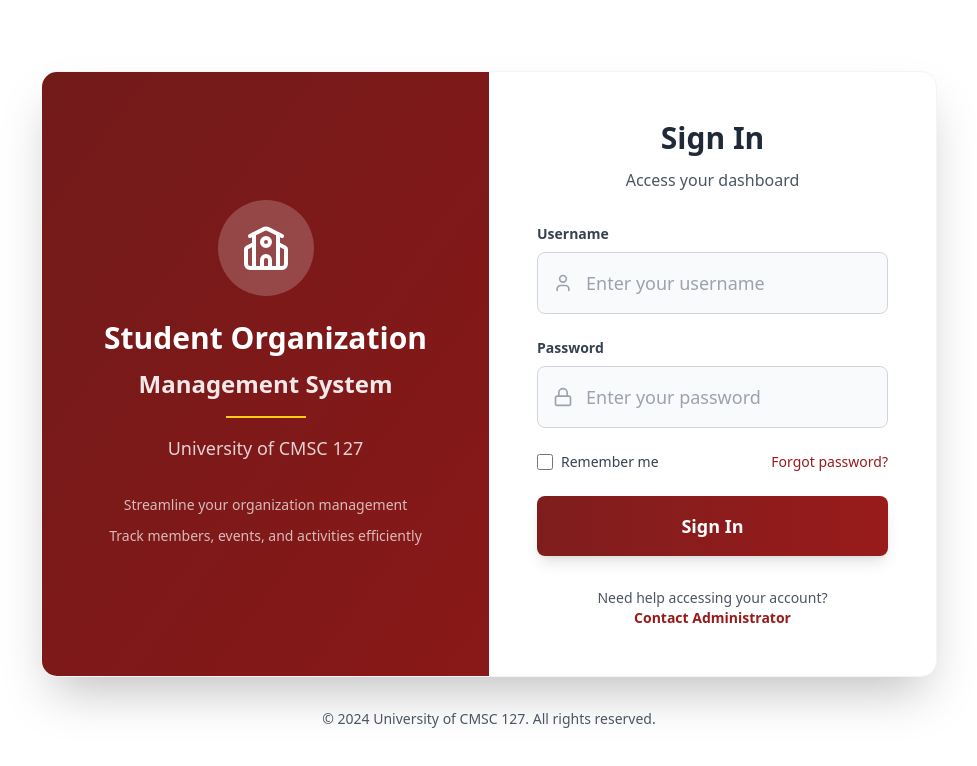
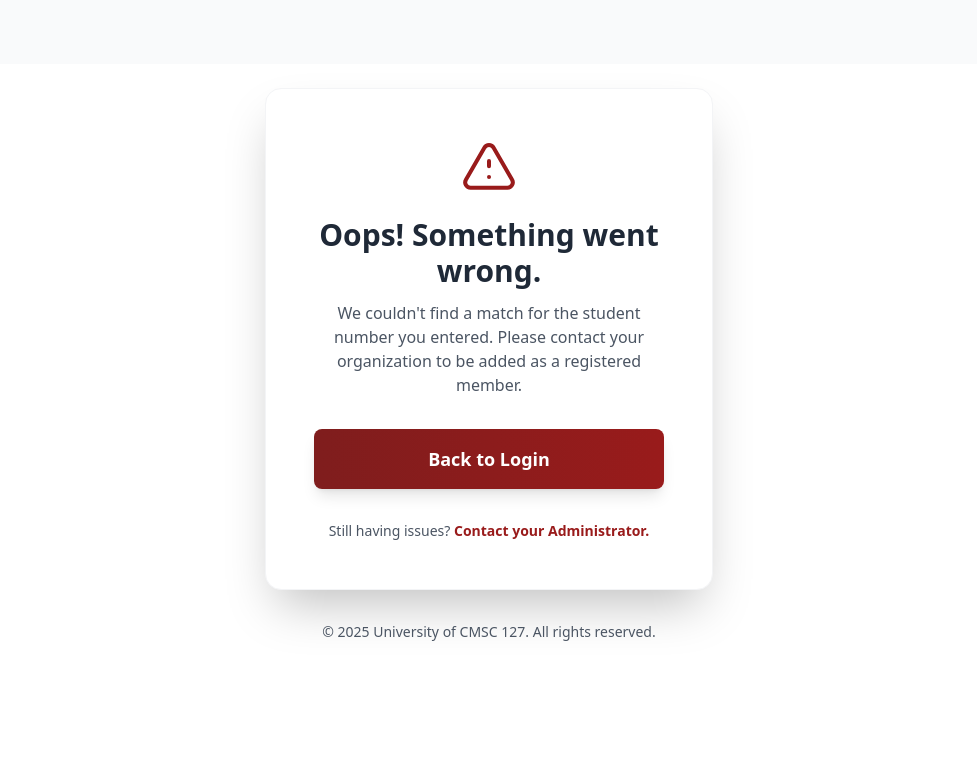
Before and after one commit to teiseky/127project, a React (Create React App) app in the folder frontend/: page /error in a window 1280 px wide. Before the commit this address led to /login. Shown: the top 766 px of the page, without its empty margins (151-1128 px from the left). Built offline with nearby package versions, Linux system fonts and the light colour scheme; the HTML template or start-up script is replaced by a standard one.

Commit message:
ui: added error page to show when student number is invalid or does not exist in db

```diff
--- a/frontend/src/App.jsx
+++ b/frontend/src/App.jsx
@@ -11,6 +11,7 @@ import Reports from './pages/Reports';
 import UserPage from './pages/UserPage';
 import UserDashboard from './pages/UserDashboard';
 import UserFees from './pages/UserFees';
+import ErrorPage from './pages/ErrorPage';
 import OrganizationMembers from './pages/OrganizationMembers';
 import { AuthProvider, useAuth } from './contexts/AuthContext';
 import { ProtectedRoute } from './components/ProtectedRoute';
@@ -18,18 +19,25 @@ import { ProtectedRoute } from './components/ProtectedRoute';
 const AppContent = () => {
   const { isAuthenticated, user } = useAuth();
 
-  if (!isAuthenticated) {
   return (
     <Routes>
+      {/* Public routes */}
       <Route path="/login" element={<Login />} />
-        <Route path="*" element={<Navigate to="/login" />} />
-      </Routes>
-    );
+      <Route
+        path="/error"
+        element={
+          <div className="min-h-screen bg-white">
+            <Navbar />
+            <main className="p-6 mt-16">
+              <ErrorPage />
+            </main>
+          </div>
         }
+      />
 
-  return (
-    <Routes>
-      {/* User layout (with navbar only) */}
+      {/* Authenticated user routes */}
+      {isAuthenticated && user?.role === 'user' && (
+        <>
           <Route
             path="/userPage"
             element={
@@ -65,27 +73,29 @@ const AppContent = () => {
                   <Navbar />
                   <UserSidebar />
                   <main className="p-6 mt-16">
-              <UserFees/>
+                    <UserFees />
                   </main>
                 </div>
               </ProtectedRoute>
             }
           />
-      {/* Admin layout (with navbar + sidebar) */}
-      <Route
-        path="*"
-        element={
-          user?.role === "admin" ? (
-            <div className="flex min-h-screen bg-white">
-              <Navbar />
-              <Sidebar />
-              <main className="flex-1 p-6 mt-16 ml-64 transition-all duration-300">
-                <Routes>
+        </>
+      )}
+
+      {/* Admin routes */}
+      {isAuthenticated && user?.role === 'admin' && (
+        <>
           <Route
             path="/members"
             element={
               <ProtectedRoute role="admin">
+                <div className="flex min-h-screen bg-white">
+                  <Navbar />
+                  <Sidebar />
+                  <main className="flex-1 p-6 mt-16 ml-64">
                     <MemberList />
+                  </main>
+                </div>
               </ProtectedRoute>
             }
           />
@@ -93,7 +103,13 @@ const AppContent = () => {
             path="/organizations"
             element={
               <ProtectedRoute role="admin">
+                <div className="flex min-h-screen bg-white">
+                  <Navbar />
+                  <Sidebar />
+                  <main className="flex-1 p-6 mt-16 ml-64">
                     <OrganizationList />
+                  </main>
+                </div>
               </ProtectedRoute>
             }
           />
@@ -101,7 +117,13 @@ const AppContent = () => {
             path="/organization-members"
             element={
               <ProtectedRoute role="admin">
+                <div className="flex min-h-screen bg-white">
+                  <Navbar />
+                  <Sidebar />
+                  <main className="flex-1 p-6 mt-16 ml-64">
                     <OrganizationMembers />
+                  </main>
+                </div>
               </ProtectedRoute>
             }
           />
@@ -109,7 +131,13 @@ const AppContent = () => {
             path="/fees"
             element={
               <ProtectedRoute role="admin">
+                <div className="flex min-h-screen bg-white">
+                  <Navbar />
+                  <Sidebar />
+                  <main className="flex-1 p-6 mt-16 ml-64">
                     <FeeManagement />
+                  </main>
+                </div>
               </ProtectedRoute>
             }
           />
@@ -117,14 +145,27 @@ const AppContent = () => {
             path="/reports"
             element={
               <ProtectedRoute role="admin">
+                <div className="flex min-h-screen bg-white">
+                  <Navbar />
+                  <Sidebar />
+                  <main className="flex-1 p-6 mt-16 ml-64">
                     <Reports />
+                  </main>
+                </div>
               </ProtectedRoute>
             }
           />
-                  <Route path="*" element={<Navigate to="/members" />} />
-                </Routes>
-              </main>
-            </div>
+        </>
+      )}
+
+      {/* Fallback route */}
+      <Route
+        path="*"
+        element={
+          !isAuthenticated ? (
+            <Navigate to="/login" />
+          ) : user?.role === 'admin' ? (
+            <Navigate to="/members" />
           ) : (
             <Navigate to="/userPage" />
           )
--- a/frontend/src/components/Navbar.jsx
+++ b/frontend/src/components/Navbar.jsx
@@ -20,6 +20,11 @@ const Navbar = () => {
 
   // Don't show navbar on user page
   if (location.pathname === '/userPage') {
+    return null;
+  }
+
+  // Don't show navbar on error page
+  if (location.pathname === '/error') {
     return null;
   }
 
--- /dev/null
+++ b/frontend/src/pages/ErrorPage.jsx
@@ -0,0 +1,65 @@
+import React from 'react';
+import { useNavigate } from 'react-router-dom';
+
+const ErrorPage = () => {
+  const navigate = useNavigate();
+
+  return (
+    <div className="max-v-screen bg-white flex items-center justify-center">
+      <div className="w-full max-w-4xl">
+        <div className="flex flex-col bg-white rounded-2xl shadow-2xl overflow-hidden border border-gray-100 max-w-md w-full mx-auto">
+          <div className="p-12 flex flex-col justify-center">
+            <div className="w-full max-w-md mx-auto">
+              <div className="text-center mb-8">
+                <svg
+                  className="mx-auto h-16 w-16 text-red-800 mb-4"
+                  fill="none"
+                  stroke="currentColor"
+                  strokeWidth={1.5}
+                  viewBox="0 0 24 24"
+                >
+                  <path
+                    strokeLinecap="round"
+                    strokeLinejoin="round"
+                    d="M12 9v2m0 4h.01m-6.938 4h13.856c1.54 0 2.502-1.662 1.732-3L13.732 4c-.77-1.338-2.694-1.338-3.464 0L3.34 16c-.77 1.338.192 3 1.732 3z"
+                  />
+                </svg>
+                <h3 className="text-3xl font-bold text-gray-800 mb-3">
+                  Oops! Something went wrong.
+                </h3>
+                <p className="text-gray-600">
+                    We couldn't find a match for the student number you entered. Please contact your organization to be added as a registered member.
+                </p>
+              </div>
+
+              <button
+                onClick={() => navigate('/login')}
+                className="w-full bg-gradient-to-r from-red-900 to-red-800 hover:from-red-800 hover:to-red-700 text-white font-semibold py-4 px-4 rounded-lg transition-all duration-200 transform hover:scale-[1.02] active:scale-[0.98] shadow-lg hover:shadow-xl text-lg"
+              >
+                Back to Login
+              </button>
+
+              <div className="mt-8 text-center">
+                <p className="text-gray-600 text-sm">
+                  Still having issues?{' '}
+                  <button className="text-red-800 hover:text-red-700 font-semibold">
+                    Contact your Administrator.
+                  </button>
+                </p>
+              </div>
+            </div>
+          </div>
+        </div>
+
+        {/* Footer */}
+        <div className="text-center mt-8">
+          <p className="text-gray-600 text-sm">
+            © 2025 University of CMSC 127. All rights reserved.
+          </p>
+        </div>
+      </div>
+    </div>
+  );
+};
+
+export default ErrorPage;
--- a/frontend/src/pages/Login.jsx
+++ b/frontend/src/pages/Login.jsx
@@ -165,7 +165,7 @@ const Login = () => {
         {/* Footer */}
         <div className="text-center mt-8">
           <p className="text-gray-600 text-sm">
-            © 2024 University of CMSC 127. All rights reserved.
+            © 2025 University of CMSC 127. All rights reserved.
           </p>
         </div>
       </div>
--- a/frontend/src/pages/UserPage.jsx
+++ b/frontend/src/pages/UserPage.jsx
@@ -1,16 +1,44 @@
 import React, { useState } from 'react';
 import { useNavigate } from 'react-router-dom';
-import { School, User } from 'lucide-react'; // Ensure you have lucide-react or update to your icon library
+import axios from 'axios'; // Add axios to call backend
 
 const UserPage = () => {
   const [studentNumber, setStudentNumber] = useState('');
+  const [loading, setLoading] = useState(false);
+  const [inputError, setInputError] = useState('');
   const navigate = useNavigate();
 
-  const handleContinue = (e) => {
+  // Simple format validation function using regex (format must be 2020-12345)
+  const isValidStudentNumber = (sn) => {
+    return /^\d{4}-\d{5}$/.test(sn.trim());
+  };
+
+  const handleContinue = async (e) => {
     e.preventDefault();
-    if (studentNumber.trim()) {
-      localStorage.setItem('studentNumber', studentNumber);
-      navigate(`/userDashboard/${studentNumber}`);
+
+    setInputError('');
+
+    if (!isValidStudentNumber(studentNumber)) {
+      setInputError('Invalid student number format. Expected format: YYYY-XXXXX');
+      return;
+    }
+
+    setLoading(true);
+    try {
+      // check agad if the student number exists sa db
+      const response = await axios.get(`http://localhost:5000/api/users/${studentNumber.trim()}`);
+
+      if (response.data) {
+        // if existing, store in local storage then go to user dashboard
+        localStorage.setItem('studentNumber', studentNumber.trim());
+        navigate(`/userDashboard/${studentNumber.trim()}`);
+      } else {
+        navigate('/error');
+      }
+    } catch (error) {
+      navigate('/error');
+    } finally {
+      setLoading(false);
     }
   };
 
@@ -18,8 +46,6 @@ const UserPage = () => {
     <div className="max-v-screen bg-white flex items-center justify-center">
       <div className="w-full max-w-4xl">
         <div className="flex flex-col bg-white rounded-2xl shadow-2xl overflow-hidden border border-gray-100 max-w-md w-full mx-auto">
-
-        {/* Student Number Input */}
           <div className="p-12 flex flex-col justify-center">
             <div className="w-full max-w-md mx-auto">
               <div className="text-center mb-8">
@@ -34,10 +60,6 @@ const UserPage = () => {
                   <label htmlFor="studentNumber" className="block text-sm font-semibold text-gray-700">
                     Student Number
                   </label>
-                <div className="relative">
-                  <div className="absolute inset-y-0 left-0 pl-4 flex items-center pointer-events-none">
-                    <User className="h-5 w-5 text-gray-400" />
-                  </div>
                   <input
                     id="studentNumber"
                     type="text"
@@ -45,16 +67,18 @@ const UserPage = () => {
                     value={studentNumber}
                     onChange={(e) => setStudentNumber(e.target.value)}
                     placeholder="e.g., 2023-00001"
-                    className="w-full pl-12 pr-4 py-4 border border-gray-300 rounded-lg focus:ring-2 focus:ring-red-800 focus:border-red-800 transition-colors duration-200 bg-gray-50 focus:bg-white text-lg"
+                    className="w-full pl-4 pr-4 py-4 border border-gray-300 rounded-lg focus:ring-2 focus:ring-red-800 focus:border-red-800 transition-colors duration-200 bg-gray-50 focus:bg-white text-lg"
+                    disabled={loading}
                   />
-                </div>
+                  {inputError && <p className="text-red-600 text-sm">{inputError}</p>}
                 </div>
 
                 <button
                   type="submit"
+                  disabled={loading}
                   className="w-full bg-gradient-to-r from-red-900 to-red-800 hover:from-red-800 hover:to-red-700 text-white font-semibold py-4 px-4 rounded-lg transition-all duration-200 transform hover:scale-[1.02] active:scale-[0.98] shadow-lg hover:shadow-xl text-lg"
                 >
-                Continue
+                  {loading ? 'Checking...' : 'Continue'}
                 </button>
               </form>
 
```
Lines whose indentation alone changed are shown as unchanged.
